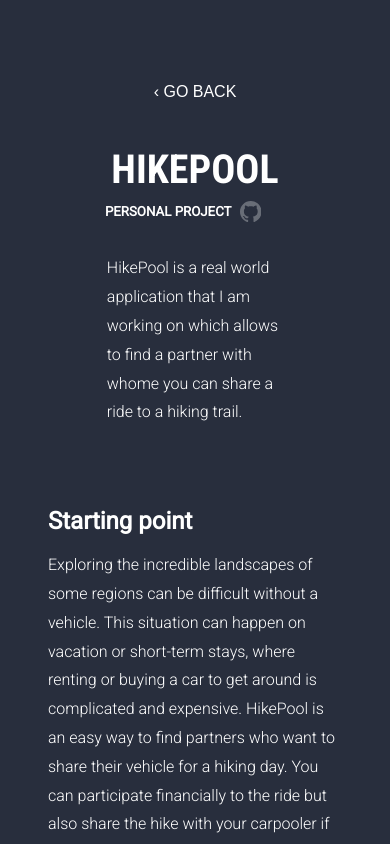
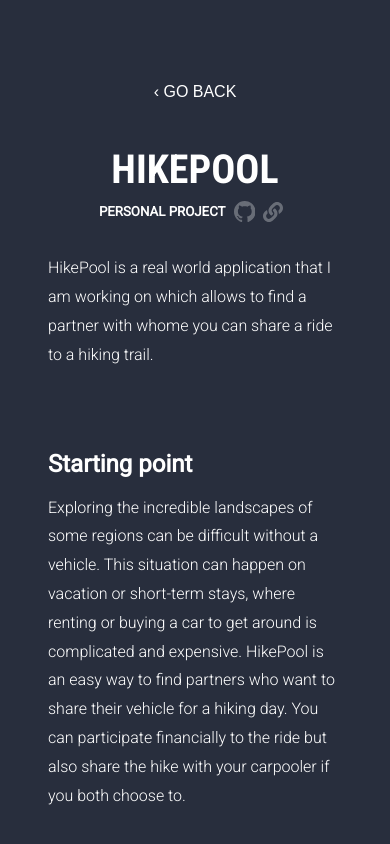
Before and after one commit to damienesp/portfolio, a React (Create React App) app: page /hikepool in a window 390 px wide. Shown: the top 844 px of the page. Built offline with nearby package versions, Linux system fonts and the light colour scheme.

Commit message:
fixed responsive elements

```diff
--- a/src/pages/HikePool.js
+++ b/src/pages/HikePool.js
@@ -34,6 +34,15 @@
 	c-0.5,0.4-0.9,1.1-1,2.2c-0.9,0.4-3.3,1.1-4.7-1.4c0,0-0.9-1.6-2.5-1.7c0,0-1.6,0-0.1,1c0,0,1.1,0.5,1.8,2.4c0,0,1,3.2,5.5,2.2
 	c0,1.4,0,2.4,0,2.8c0,0.4-0.3,0.9-1.1,0.8C4.7,29.6,0,23.5,0,16.3C0,7.3,7.3,0,16.3,0C25.3,0,32.6,7.3,32.6,16.3z"
             />
+          </svg>
+          <svg
+            version="1.1"
+            xmlns="http://www.w3.org/2000/svg"
+            viewBox="0 0 512 512"
+            width="20"
+            className="project-live under-construction"
+          >
+            <path d="M326.612 185.391c59.747 59.809 58.927 155.698.36 214.59-.11.12-.24.25-.36.37l-67.2 67.2c-59.27 59.27-155.699 59.262-214.96 0-59.27-59.26-59.27-155.7 0-214.96l37.106-37.106c9.84-9.84 26.786-3.3 27.294 10.606.648 17.722 3.826 35.527 9.69 52.721 1.986 5.822.567 12.262-3.783 16.612l-13.087 13.087c-28.026 28.026-28.905 73.66-1.155 101.96 28.024 28.579 74.086 28.749 102.325.51l67.2-67.19c28.191-28.191 28.073-73.757 0-101.83-3.701-3.694-7.429-6.564-10.341-8.569a16.037 16.037 0 0 1-6.947-12.606c-.396-10.567 3.348-21.456 11.698-29.806l21.054-21.055c5.521-5.521 14.182-6.199 20.584-1.731a152.482 152.482 0 0 1 20.522 17.197zM467.547 44.449c-59.261-59.262-155.69-59.27-214.96 0l-67.2 67.2c-.12.12-.25.25-.36.37-58.566 58.892-59.387 154.781.36 214.59a152.454 152.454 0 0 0 20.521 17.196c6.402 4.468 15.064 3.789 20.584-1.731l21.054-21.055c8.35-8.35 12.094-19.239 11.698-29.806a16.037 16.037 0 0 0-6.947-12.606c-2.912-2.005-6.64-4.875-10.341-8.569-28.073-28.073-28.191-73.639 0-101.83l67.2-67.19c28.239-28.239 74.3-28.069 102.325.51 27.75 28.3 26.872 73.934-1.155 101.96l-13.087 13.087c-4.35 4.35-5.769 10.79-3.783 16.612 5.864 17.194 9.042 34.999 9.69 52.721.509 13.906 17.454 20.446 27.294 10.606l37.106-37.106c59.271-59.259 59.271-155.699.001-214.959z" />
           </svg>
         </div>
 
--- a/src/pages/Photographer.js
+++ b/src/pages/Photographer.js
@@ -44,6 +44,15 @@
               />
             </svg>
           </a>
+          <svg
+            version="1.1"
+            xmlns="http://www.w3.org/2000/svg"
+            viewBox="0 0 512 512"
+            width="20"
+            className="project-live under-construction"
+          >
+            <path d="M326.612 185.391c59.747 59.809 58.927 155.698.36 214.59-.11.12-.24.25-.36.37l-67.2 67.2c-59.27 59.27-155.699 59.262-214.96 0-59.27-59.26-59.27-155.7 0-214.96l37.106-37.106c9.84-9.84 26.786-3.3 27.294 10.606.648 17.722 3.826 35.527 9.69 52.721 1.986 5.822.567 12.262-3.783 16.612l-13.087 13.087c-28.026 28.026-28.905 73.66-1.155 101.96 28.024 28.579 74.086 28.749 102.325.51l67.2-67.19c28.191-28.191 28.073-73.757 0-101.83-3.701-3.694-7.429-6.564-10.341-8.569a16.037 16.037 0 0 1-6.947-12.606c-.396-10.567 3.348-21.456 11.698-29.806l21.054-21.055c5.521-5.521 14.182-6.199 20.584-1.731a152.482 152.482 0 0 1 20.522 17.197zM467.547 44.449c-59.261-59.262-155.69-59.27-214.96 0l-67.2 67.2c-.12.12-.25.25-.36.37-58.566 58.892-59.387 154.781.36 214.59a152.454 152.454 0 0 0 20.521 17.196c6.402 4.468 15.064 3.789 20.584-1.731l21.054-21.055c8.35-8.35 12.094-19.239 11.698-29.806a16.037 16.037 0 0 0-6.947-12.606c-2.912-2.005-6.64-4.875-10.341-8.569-28.073-28.073-28.191-73.639 0-101.83l67.2-67.19c28.239-28.239 74.3-28.069 102.325.51 27.75 28.3 26.872 73.934-1.155 101.96l-13.087 13.087c-4.35 4.35-5.769 10.79-3.783 16.612 5.864 17.194 9.042 34.999 9.69 52.721.509 13.906 17.454 20.446 27.294 10.606l37.106-37.106c59.271-59.259 59.271-155.699.001-214.959z" />
+          </svg>
         </div>
         <p>
           This third project is a portfolio I am currently building for a
--- a/src/styles/layout/_project.scss
+++ b/src/styles/layout/_project.scss
@@ -56,6 +56,10 @@
       &:hover {
         fill: url(#icon-gradient) #a1c4fd;
       }
+    }
+
+    .under-construction {
+      margin-right: 0.5rem;
     }
   }
 
@@ -145,6 +149,23 @@
 }
 
 @media (max-width: 768px) {
+  .project-introduction {
+    p {
+      width: 100%;
+    }
+    .introduction-details {
+      a {
+        margin: 0;
+      }
+      .project-github {
+        margin-right: 0.5rem;
+      }
+    }
+    .under-construction {
+      margin: 0;
+    }
+  }
+
   .first-block {
     flex-direction: column;
   }
@@ -154,7 +175,11 @@
 
     .second-paragraph {
       margin-top: 2rem;
+      h2:nth-child(3) {
+        margin-top: 5rem;
+      }
     }
+
     img {
       width: 100%;
     }
```
